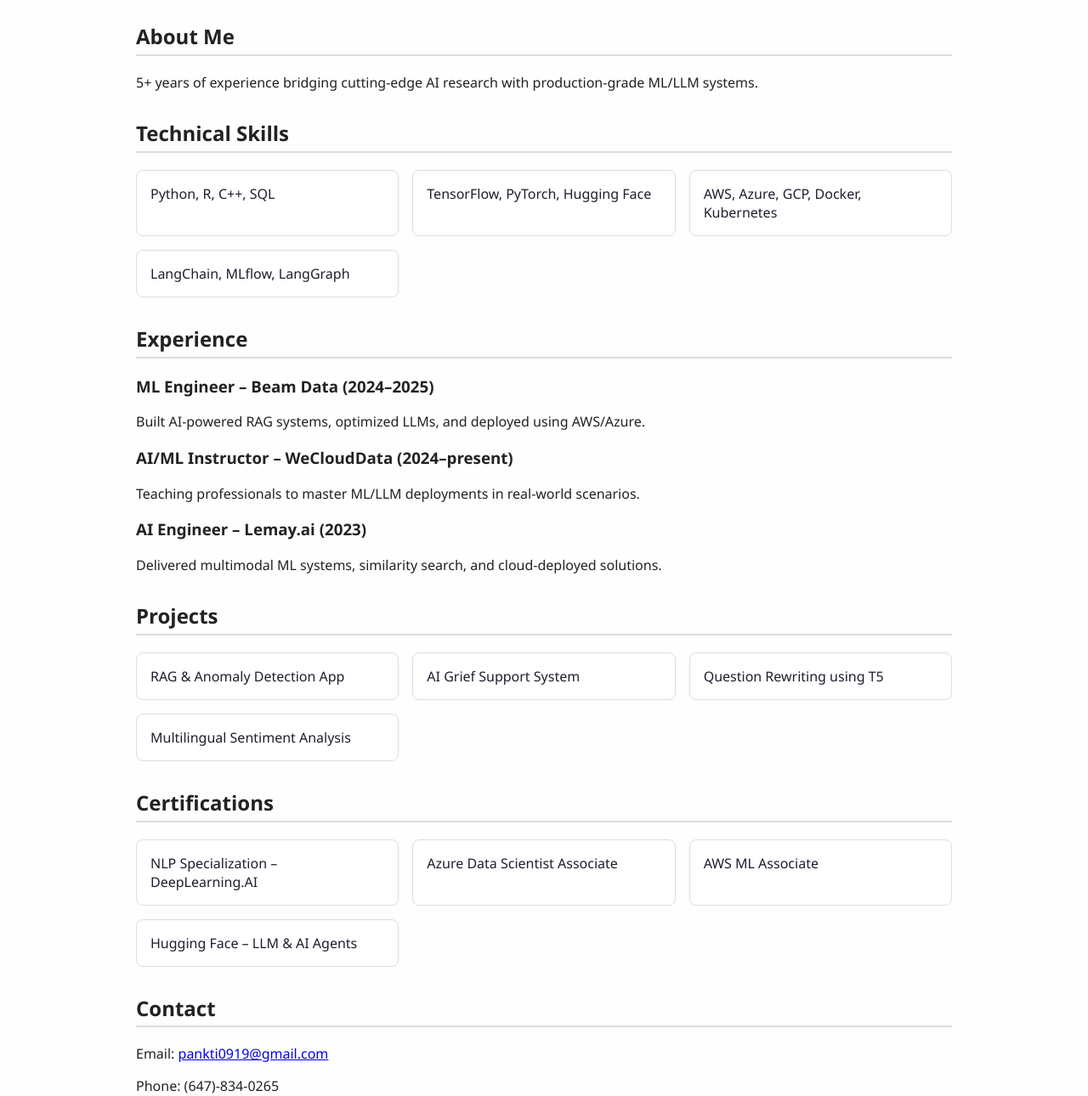
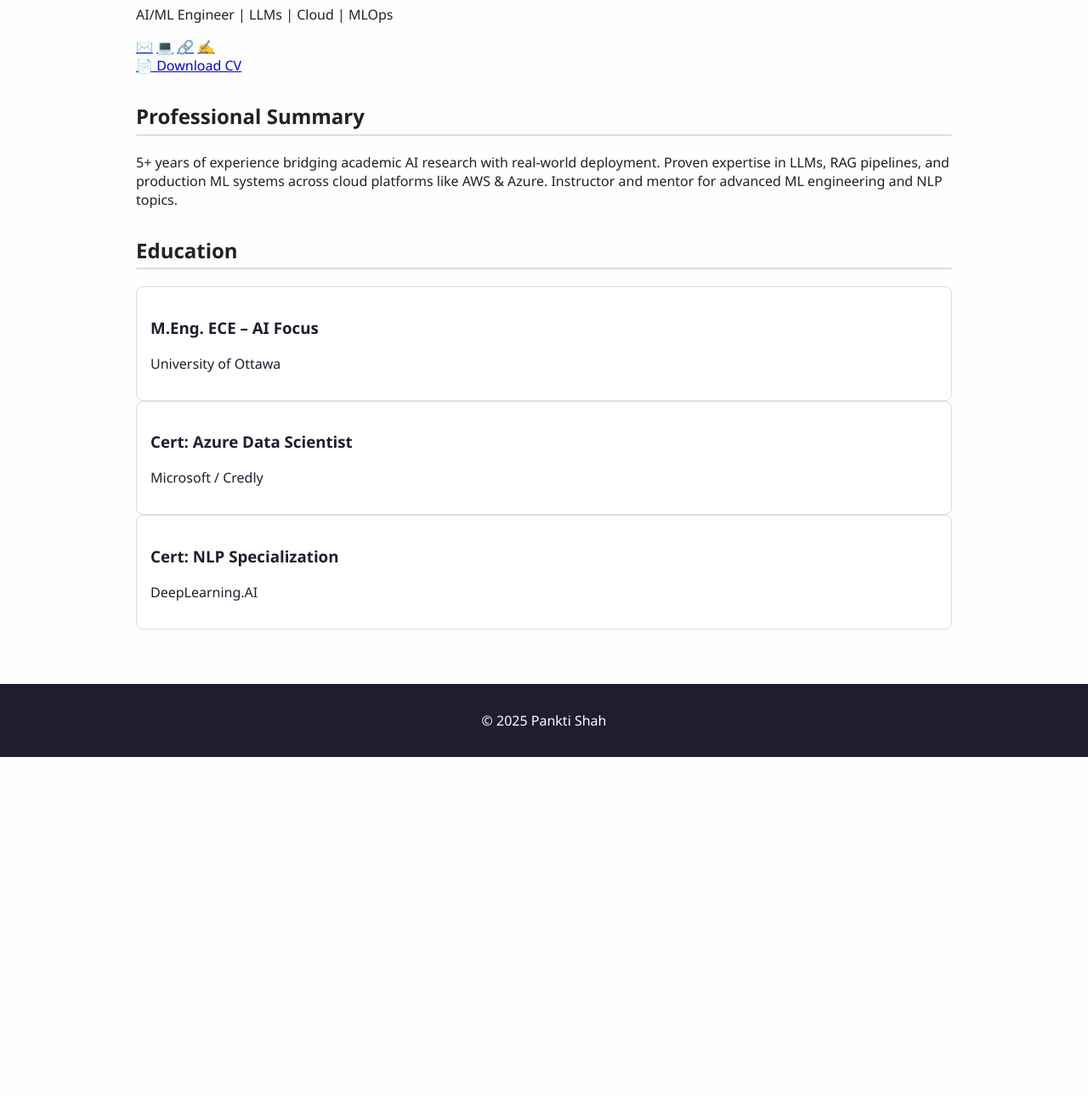
Before and after one commit to pankti09/pankti09.github.io, a plain HTML site: page index.html in a window 1280 px wide. Shown: the part 242-1532 px from the top of the page at 85% size. After the commit the page ends 1133 px from the top, so only its background shows below. Drawn offline with Linux system fonts and the light colour scheme.

Commit message:
Refactor index.html structure and content
Updated the layout and content of the index.html file, including a new navbar, profile section, and professional summary. Removed several sections and added education details.

```diff
--- a/index.html
+++ b/index.html
@@ -5,84 +5,62 @@
   <meta name="viewport" content="width=device-width, initial-scale=1.0"/>
   <title>Pankti Shah – AI/ML Engineer</title>
   <link rel="stylesheet" href="style.css" />
+  <link href="https://fonts.googleapis.com/css2?family=Inter:wght@400;600;800&display=swap" rel="stylesheet">
 </head>
 <body>
+  <div class="gradient-bg"></div>
+
   <header>
-    <h1>Pankti Shah</h1>
-    <p>AI/ML Engineer | LLMs | NLP | Cloud | MLOps</p>
-    <nav>
-      <a href="#about">About</a>
-      <a href="#skills">Skills</a>
-      <a href="#experience">Experience</a>
-      <a href="#projects">Projects</a>
-      <a href="#certifications">Certifications</a>
-      <a href="#contact">Contact</a>
-    </nav>
+    <div class="navbar">
+      <span class="brand">Pankti Shah</span>
+      <nav>
+        <a href="#">Bio</a>
+        <a href="#">Experience</a>
+        <a href="#">Projects</a>
+        <a href="#">Certifications</a>
+        <a href="#">Contact</a>
+      </nav>
+    </div>
   </header>
 
-  <main>
-    <section id="about">
-      <h2>About Me</h2>
-      <p>5+ years of experience bridging cutting-edge AI research with production-grade ML/LLM systems.</p>
+  <main class="container glass">
+    <div class="profile">
+      <img src="assets/profile.jpg" alt="Pankti Shah" class="avatar" />
+      <h1>Pankti Shah</h1>
+      <p class="subtitle">AI/ML Engineer | LLMs | Cloud | MLOps</p>
+      <div class="socials">
+        <a href="mailto:pankti0919@gmail.com">✉️</a>
+        <a href="https://github.com/pankti09">💻</a>
+        <a href="https://www.linkedin.com/in/pankti-shah-9b2314166/">🔗</a>
+        <a href="https://medium.com/@pankti0919">✍️</a>
+      </div>
+      <a href="resume.pdf" class="btn">📄 Download CV</a>
+    </div>
+
+    <section class="summary">
+      <h2>Professional Summary</h2>
+      <p>
+        5+ years of experience bridging academic AI research with real-world deployment. Proven expertise in LLMs,
+        RAG pipelines, and production ML systems across cloud platforms like AWS & Azure. Instructor and mentor for advanced ML engineering and NLP topics.
+      </p>
     </section>
 
-    <section id="skills">
-      <h2>Technical Skills</h2>
-      <div class="card-grid">
-        <div class="card">Python, R, C++, SQL</div>
-        <div class="card">TensorFlow, PyTorch, Hugging Face</div>
-        <div class="card">AWS, Azure, GCP, Docker, Kubernetes</div>
-        <div class="card">LangChain, MLflow, LangGraph</div>
-      </div>
-    </section>
-
-    <section id="experience">
-      <h2>Experience</h2>
-      <div class="timeline">
-        <div class="entry">
-          <h3>ML Engineer – Beam Data (2024–2025)</h3>
-          <p>Built AI-powered RAG systems, optimized LLMs, and deployed using AWS/Azure.</p>
+    <section class="education">
+      <h2>Education</h2>
+      <div class="edu-cards">
+        <div class="card">
+          <h3>M.Eng. ECE – AI Focus</h3>
+          <p>University of Ottawa</p>
         </div>
-        <div class="entry">
-          <h3>AI/ML Instructor – WeCloudData (2024–present)</h3>
-          <p>Teaching professionals to master ML/LLM deployments in real-world scenarios.</p>
+        <div class="card">
+          <h3>Cert: Azure Data Scientist</h3>
+          <p>Microsoft / Credly</p>
         </div>
-        <div class="entry">
-          <h3>AI Engineer – Lemay.ai (2023)</h3>
-          <p>Delivered multimodal ML systems, similarity search, and cloud-deployed solutions.</p>
+        <div class="card">
+          <h3>Cert: NLP Specialization</h3>
+          <p>DeepLearning.AI</p>
         </div>
       </div>
-    </section>
-
-    <section id="projects">
-      <h2>Projects</h2>
-      <div class="card-grid">
-        <a class="card" href="https://github.com/pankti09/Building-Applications-using-Vector-Database">RAG & Anomaly Detection App</a>
-        <a class="card" href="https://github.com/pankti09/AI-system-design-document">AI Grief Support System</a>
-        <a class="card" href="https://github.com/pankti09/Question-Rewrite-Project">Question Rewriting using T5</a>
-        <a class="card" href="https://github.com/pankti09/Hugging-Face-Based-Multilingual-Sentiment-Analysis-and-Text-Classification">Multilingual Sentiment Analysis</a>
-      </div>
-    </section>
-
-    <section id="certifications">
-      <h2>Certifications</h2>
-      <div class="card-grid">
-        <a class="card" href="https://www.deeplearning.ai/nlp-specialization/">NLP Specialization – DeepLearning.AI</a>
-        <a class="card" href="https://www.credly.com/badges/azure-data-scientist-associate">Azure Data Scientist Associate</a>
-        <a class="card" href="https://aws.amazon.com/certification/certified-machine-learning-specialty/">AWS ML Associate</a>
-        <a class="card" href="https://huggingface.co/learn/courses">Hugging Face – LLM & AI Agents</a>
-      </div>
-    </section>
-
-    <section id="contact">
-      <h2>Contact</h2>
-      <p>Email: <a href="mailto:pankti0919@gmail.com">pankti0919@gmail.com</a></p>
-      <p>Phone: (647)-834-0265</p>
-      <p>
-        <a href="https://www.linkedin.com/in/pankti-shah-9b2314166/">LinkedIn</a> |
-        <a href="https://github.com/pankti09">GitHub</a> |
-        <a href="https://medium.com/@pankti0919">Medium</a>
-      </p>
     </section>
   </main>
 
```
